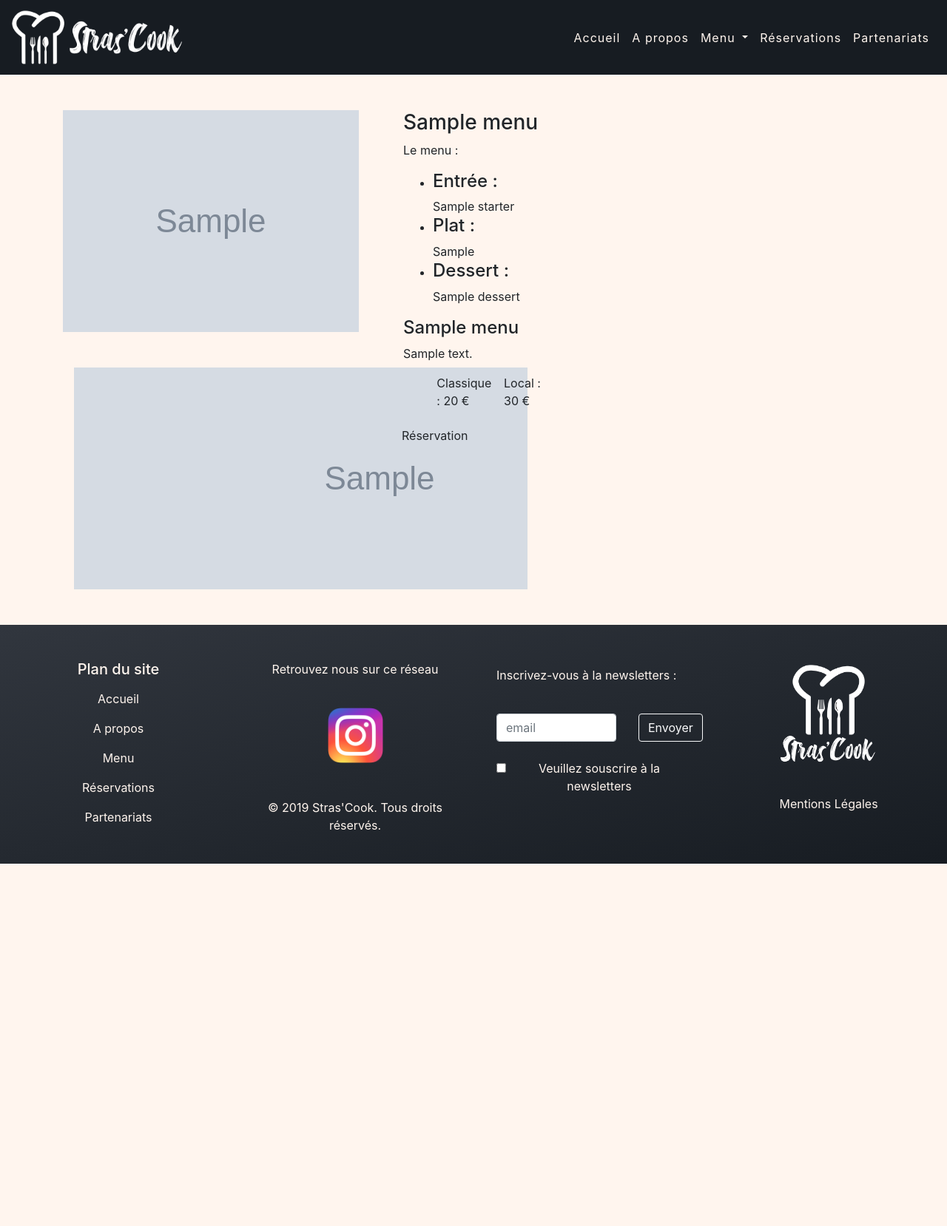
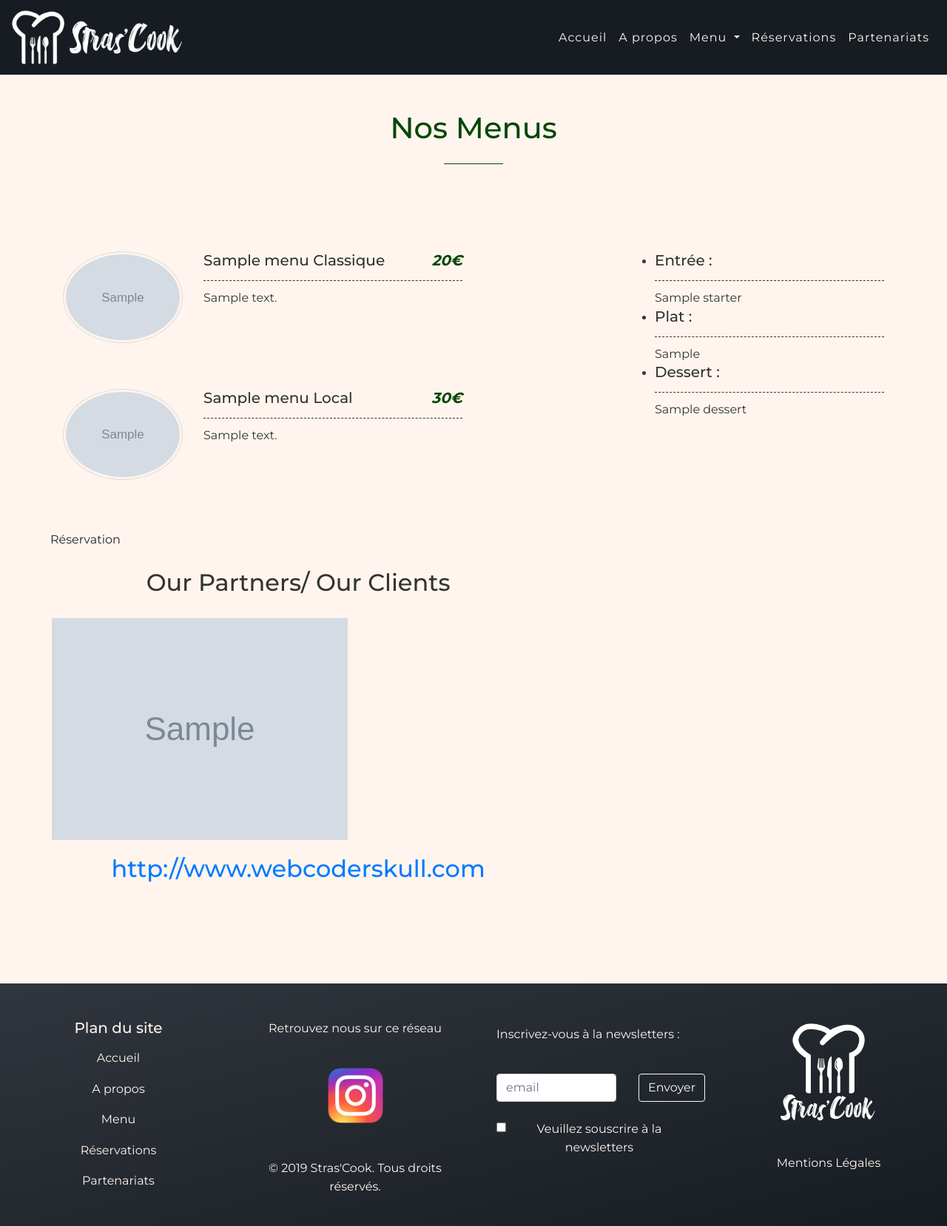
Before and after one commit to sxeseb/Strasbourg-0219-PHP-StraCook, a PHP site: template src/View/Menu/show.html.twig in a window 1280 px wide. Shown: the whole page at 74% size. Before the commit the page ends 1168 px from the top, so only its background shows below. Run offline with PHP 8.4, Linux system fonts and the light colour scheme; the template is opened without the code that fills it: most values are stand-ins (such as "Sample title", 1, 10 or a date in 2020); grey boxes marked "Sample" are stand-in pictures; a stand-in replaces the project's code that opens the database connection; some libraries are stand-ins or nearby versions; some web fonts are replaced.

Commit message:
Modif Menu

```diff
--- a/src/Controller/MenuController.php
+++ b/src/Controller/MenuController.php
@@ -18,8 +18,9 @@ class MenuController extends AbstractController
     {
         $menuManager = new MenuManager();
         $menu = $menuManager->selectOneMenus($id);
+        $images = $menuManager->selectAllImages($id);
 
-        return $this->twig->render('Menu/show.html.twig', ['menu' => $menu]);
+        return $this->twig->render('Menu/show.html.twig', ['menu' => $menu, 'images' => $images]);
     }
 
     public function list()
--- a/src/View/Menu/show.html.twig
+++ b/src/View/Menu/show.html.twig
@@ -1,55 +1,74 @@
 {% extends 'layout.html.twig' %}
 
 {% block title %} Stras'Cook - Menu {{ menu.name }} {% endblock %}
+{% block stylesheet %}
+    <link rel="stylesheet" href="/assets/css/stylemenu.css">
+    <link href="https://fonts.googleapis.com/css?family=Montserrat:300,400,500,600,700,900" rel="stylesheet">
+    <link href="https://fonts.googleapis.com/css?family=Oleo+Script" rel="stylesheet">
+{% endblock %}
 
 {% block content %}
-<section>
-    <div class="container">
-        <div class="row py-5">
-            <div class="col-10 offset-1 col-sm-4 offset-sm-0 align-self-baseline">
-                <div class="">
-                    <img src="{{menu.img_src}}" alt="">
-                </div>
-                <div class="container row mt-5 justify-content-around">
-                    <div class="col-sm-4">
-                        <img src="{{menu.img_src}}" alt="">
-                    </div>
-                    <div class="col-sm-4">
-                        <img src="{{menu.img_src}}" alt="">
-                    </div>
-                    <div class="col-sm-4">
-                        <img src="{{menu.img_src}}" alt="">
+
+    <section class="menu_list mt-60 mb-60">
+        <div class="container py-5">
+            <div class="row">
+                <div class="col-xl-12">
+                    <div class="section-title text-center mb-60">
+                        <h4>Nos Menus</h4>
                     </div>
                 </div>
             </div>
-            <div class="col-12 col-sm-7 offset-sm-1">
-                <div class="row">
-                    <div>
-                    <h3>{{ menu.name }}</h3>
-                    <div>
-                    <p class="">Le menu :</p>
-                    <ul class="">
-                        <li><h4>Entrée : </h4> {{ menu.starter }}</li>
-                        <li><h4>Plat : </h4> {{ menu.main_course }}</li>
-                        <li><h4>Dessert : </h4> {{ menu.dessert }}</li>
-                    </ul>
-                    <h4>{{ menu.name }}</h4>
-                    <p>{{ menu.description }}</p>
-
-                </div>
-                <div class="row justify-content-center">
-                    <div class="col-4 btn-classique">
-                        <p>Classique : 20 €</p>
-                    </div>
-                    <div class="col-4 btn-local">
-                        <p>Local : 30 €</p>
+            {{ dump(images) }}
+            <div class="row">
+                <div class="tab-content col-xl-12" id="myTabContent">
+                    <div class="tab-pane fade active show" id="dinner" role="tabpanel" aria-labelledby="dinner-tab">
+                        <div class="row">
+                            <div class="col-md-6">
+                                <div class="single_menu_list">
+                                    <img src="{{menu.img_src}}" alt="">
+                                    <div class="menu_content">
+                                        <h4>{{ menu.name }} Classique <span>20€</span></h4>
+                                            <p>{{ menu.description }}</p>
+                                    </div>
+                                </div>
+                                <div class="single_menu_list">
+                                    <img src="{{menu.img_src}}" alt="">
+                                    <div class="menu_content">
+                                        <h4>{{ menu.name }}  Local <span>30€</span></h4>
+                                         <p>{{ menu.description }}</p>
+                                    </div>
+                                </div>
+                            </div>
+                            <div class="col-md-6">
+                                <div class="single_menu_list">
+                                    <ul class="">
+                                        <li><h4>Entrée : </h4> {{ menu.starter }}</li>
+                                        <li><h4>Plat : </h4> {{ menu.main_course }}</li>
+                                        <li><h4>Dessert : </h4> {{ menu.dessert }}</li>
+                                    </ul>
+                                </div>
+                            </div>
+                        </div>
                     </div>
                 </div>
+                {% if images is not empty %}
                 <div class="row">
                     <a href="/reservation/reserver" class="btn"><span class="btn-inner">Réservation</span></a>
+                    <div class="container">
+                        <h2>Our  Partners/ Our Clients</h2>
+                        <section class="images_menu slider">
+                        {% for image in images %}
+                            <div class="slide"><img src="{{ image.img_src }}"></div>
+                            {% endfor %}
+                        </section>
+
+                        <h2><a href="http://www.webcoderskull.com" target="_blank">http://www.webcoderskull.com</a></h2>
+                    </div>
                 </div>
+                {% endif %}
             </div>
         </div>
-    </div>
-</section>
+    </section>
 {% endblock %}
+
+{% block javascript %}{% endblock %}
```
Also changed, not shown: src/Model/MenuManager.php (+6 -2 lines), public/assets/css/stylemenu.css (added), public/assets/script/menu.js (added).
